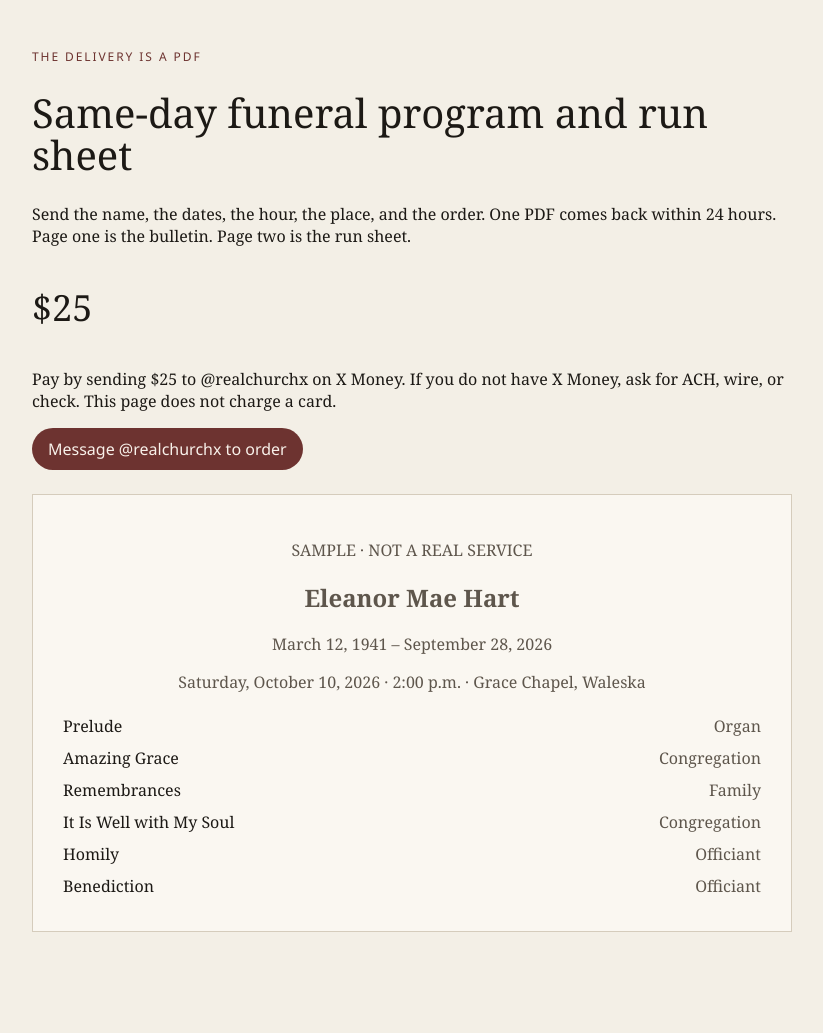
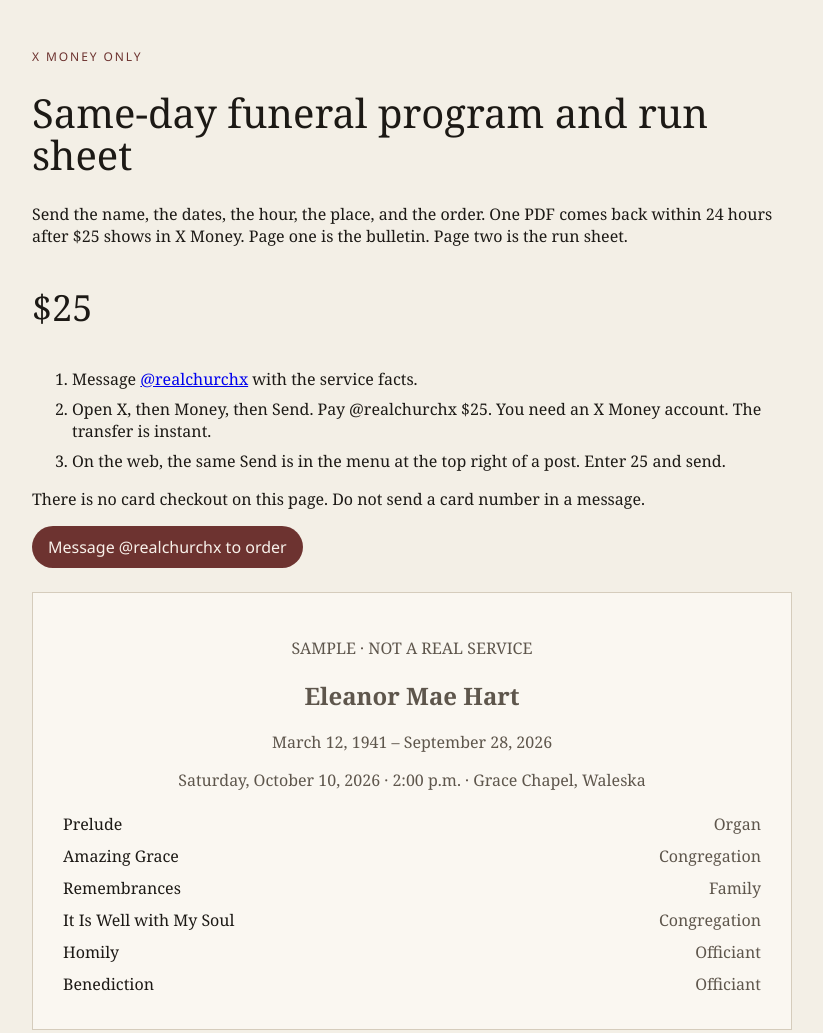
Before and after one commit to churchofx4u/church-x, a plain HTML site: page funeral/index.html in a window 1280 px wide. Shown: the whole page, without its empty margins (228-1051 px from the left). Before the commit the page ends 996 px from the top, so only its background shows below. Drawn offline with Linux system fonts and the light colour scheme.

Commit message:
Funeral page takes X Money only

```diff
--- a/funeral/index.html
+++ b/funeral/index.html
@@ -14,15 +14,21 @@
   .sheet { background:#faf7f1; border:1px solid #d5ccbc; padding:28px; margin-top:24px; }
   .center { text-align:center; color:#5e564c; }
   table { width:100%; } td { padding:4px 0; } td.who { text-align:right; color:#5e564c; }
+  ol li { margin:8px 0; }
 </style>
 </head>
 <body>
 <main>
-  <p class="kicker">The delivery is a PDF</p>
+  <p class="kicker">X Money only</p>
   <h1>Same-day funeral program and run sheet</h1>
-  <p>Send the name, the dates, the hour, the place, and the order. One PDF comes back within 24 hours. Page one is the bulletin. Page two is the run sheet.</p>
+  <p>Send the name, the dates, the hour, the place, and the order. One PDF comes back within 24 hours after $25 shows in X Money. Page one is the bulletin. Page two is the run sheet.</p>
   <p class="price">$25</p>
-  <p>Pay by sending $25 to @realchurchx on X Money. If you do not have X Money, ask for ACH, wire, or check. This page does not charge a card.</p>
+  <ol>
+    <li>Message <a href="https://x.com/realchurchx">@realchurchx</a> with the service facts.</li>
+    <li>Open X, then Money, then Send. Pay @realchurchx $25. You need an X Money account. The transfer is instant.</li>
+    <li>On the web, the same Send is in the menu at the top right of a post. Enter 25 and send.</li>
+  </ol>
+  <p>There is no card checkout on this page. Do not send a card number in a message.</p>
   <p><a class="btn" href="https://x.com/realchurchx">Message @realchurchx to order</a></p>
   <article class="sheet">
     <p class="center">SAMPLE · NOT A REAL SERVICE</p>
```
